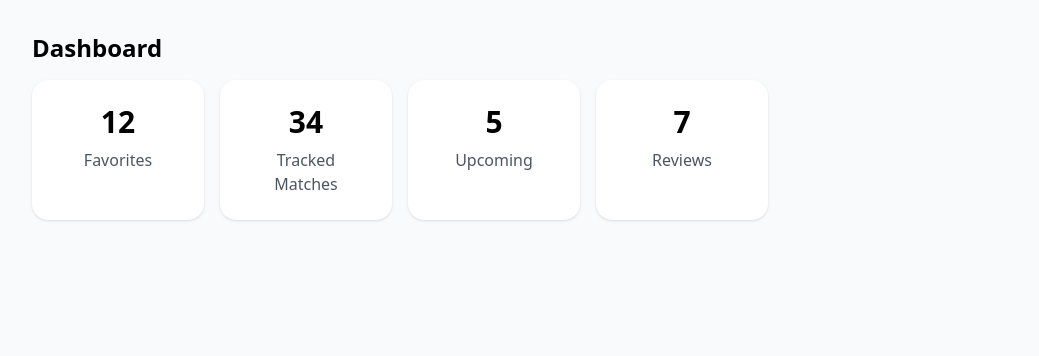
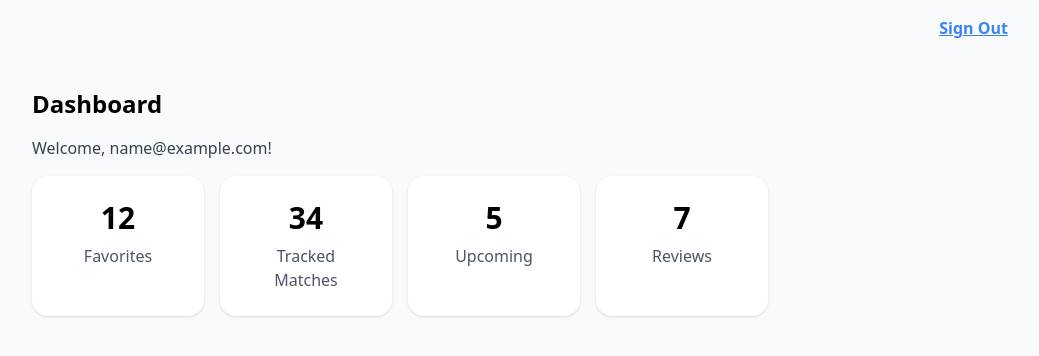
Before and after one commit to mussameeks/dummyUI, a React (Vite) app: page /dashboard in a window 1280 px wide. Shown: the top 356 px of the page, without its empty margins (240-1279 px from the left). Built offline with nearby package versions, Linux system fonts and the light colour scheme; sample sign-in values are in the browser's storage.

Commit message:
Add files via upload

```diff
--- /dev/null
+++ b/src/components/PrivateRoute.jsx
@@ -0,0 +1,7 @@
+import React from "react";
+import { Navigate } from "react-router-dom";
+import { isLoggedIn } from "../utils/auth";
+
+export default function PrivateRoute({ children }) {
+  return isLoggedIn() ? children : <Navigate to="/signin" />;
+}
--- a/src/main.jsx
+++ b/src/main.jsx
@@ -5,6 +5,7 @@ import "./index.css";
 import Home from "./pages/Home";
 import Dashboard from "./pages/Dashboard";
 import SignIn from "./pages/SignIn";
+import PrivateRoute from "./components/PrivateRoute";
 
 ReactDOM.createRoot(document.getElementById("root")).render(
   <React.StrictMode>
@@ -12,7 +13,11 @@ ReactDOM.createRoot(document.getElementById("root")).render(
       <Routes>
         <Route path="/" element={<Home />} />
         <Route path="/signin" element={<SignIn />} />
-        <Route path="/dashboard" element={<Dashboard />} />
+        <Route path="/dashboard" element={
+          <PrivateRoute>
+            <Dashboard />
+          </PrivateRoute>
+        } />
       </Routes>
     </BrowserRouter>
   </React.StrictMode>
--- a/src/pages/Dashboard.jsx
+++ b/src/pages/Dashboard.jsx
@@ -1,6 +1,11 @@
 import React from "react";
+import { logout, getUser } from "../utils/auth";
+import { useNavigate } from "react-router-dom";
 
 export default function Dashboard() {
+  const navigate = useNavigate();
+  const user = getUser();
+
   const stats = [
     { label: "Favorites", value: 12 },
     { label: "Tracked Matches", value: 34 },
@@ -8,9 +13,24 @@ export default function Dashboard() {
     { label: "Reviews", value: 7 },
   ];
 
+  const handleLogout = () => {
+    logout();
+    navigate("/signin");
+  };
+
   return (
+    <div>
+      <div className="flex justify-end">
+        <button
+          onClick={handleLogout}
+          className="text-blue-500 underline font-semibold mb-4 mr-8 mt-4"
+        >
+          Sign Out
+        </button>
+      </div>
       <div className="max-w-3xl mx-auto mt-8 px-4">
         <h1 className="text-2xl font-bold mb-4">Dashboard</h1>
+        <div className="mb-4 text-gray-700">Welcome, {user?.email}!</div>
         <div className="grid grid-cols-2 md:grid-cols-4 gap-4">
           {stats.map((stat) => (
             <div
@@ -23,5 +43,6 @@ export default function Dashboard() {
           ))}
         </div>
       </div>
+    </div>
   );
 }
--- a/src/pages/SignIn.jsx
+++ b/src/pages/SignIn.jsx
@@ -1,5 +1,6 @@
 import React, { useState } from "react";
 import { useNavigate } from "react-router-dom";
+import { login } from "../utils/auth";
 
 export default function SignIn() {
   const [email, setEmail] = useState("");
@@ -9,8 +10,8 @@ export default function SignIn() {
   const handleSignIn = (e) => {
     e.preventDefault();
     // Mock auth logic: always successful
-    // Replace with your real auth logic
     if (email && password) {
+      login(email);
       navigate("/dashboard");
     }
   };
--- /dev/null
+++ b/src/utils/auth.js
@@ -0,0 +1,12 @@
+export function login(email) {
+  localStorage.setItem("user", JSON.stringify({ email }));
+}
+export function logout() {
+  localStorage.removeItem("user");
+}
+export function getUser() {
+  return JSON.parse(localStorage.getItem("user"));
+}
+export function isLoggedIn() {
+  return !!localStorage.getItem("user");
+}
```
Lines whose indentation alone changed are shown as unchanged.
